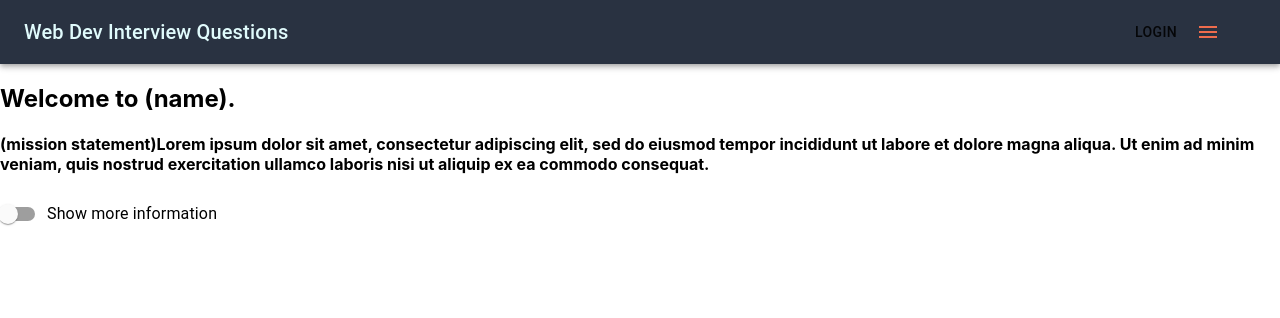
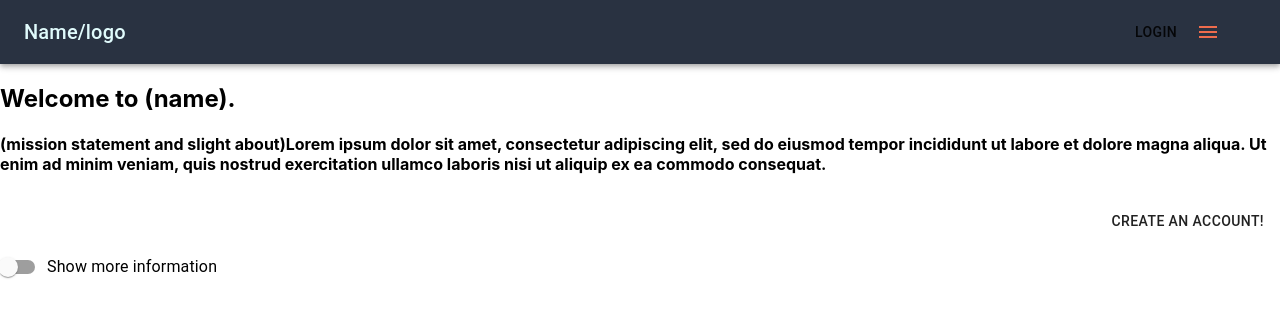
Before and after one commit to DavidAndreww/webDevIQ-frontEnd, a React (Create React App) app: page / in a window 1280 px wide. Shown: the top 318 px of the page. Built offline with nearby package versions, Linux system fonts and the light colour scheme; the HTML template or start-up script is replaced by a standard one.

Commit message:
just messing with sign up page, should consider user management outsource

```diff
--- a/src/app.css
+++ b/src/app.css
@@ -47,3 +47,8 @@ margin: 60px;
   justify-content: center;
   color: #ee6c4d;
 }
+#createButton {
+  color: #ee6c4d;
+  font-size: 18px;
+  border: 1px solid #ee6c4d;
+}
--- /dev/null
+++ b/src/components/createAccount.js
@@ -0,0 +1,83 @@
+import React from 'react';
+import Button from '@material-ui/core/Button';
+import TextField from '@material-ui/core/TextField';
+import Dialog from '@material-ui/core/Dialog';
+import DialogActions from '@material-ui/core/DialogActions';
+import DialogContent from '@material-ui/core/DialogContent';
+import DialogContentText from '@material-ui/core/DialogContentText';
+import DialogTitle from '@material-ui/core/DialogTitle';
+
+export default function FormDialog() {
+	const [open, setOpen] = React.useState(false);
+
+	const handleClickOpen = () => {
+		setOpen(true);
+	};
+
+	const handleClose = () => {
+		setOpen(false);
+	};
+
+	return (
+		<div>
+			<Button onClick={handleClickOpen} id="createButton">
+				Create an Account!
+      </Button>
+			<Dialog open={open} onClose={handleClose} aria-labelledby="form-dialog-title">
+				<DialogTitle id="form-dialog-title">Sign Up!</DialogTitle>
+				<DialogContent>
+					<DialogContentText>
+						Sign up for a free account to learn more about the interview process for a web development job.
+          </DialogContentText>
+					<TextField
+						autoFocus
+						margin="dense"
+						id="firstName"
+						label="First Name"
+						type="name1"
+						fullWidth
+					/>
+					<TextField
+						autoFocus
+						margin="dense"
+						id="lastName"
+						label="Last Name"
+						type="name2"
+						fullWidth
+					/>
+					<TextField
+						autoFocus
+						margin="dense"
+						id="username"
+						label="Username"
+						type="username"
+						fullWidth
+					/>
+					<TextField
+						autoFocus
+						margin="dense"
+						id="name"
+						label="Email Address"
+						type="email"
+						fullWidth
+					/>
+					<TextField
+						id="filled-password-input"
+						label="Password"
+						type="password"
+						margin="dense"
+						fullWidth
+					/>
+				</DialogContent>
+				<DialogActions>
+					<Button onClick={handleClose} color="primary">
+						Cancel
+          </Button>
+					<Button onClick={handleClose} color="primary">
+						Subscribe
+          </Button>
+				</DialogActions>
+			</Dialog>
+		</div>
+	);
+}
--- a/src/components/landing.js
+++ b/src/components/landing.js
@@ -4,15 +4,15 @@ import Grow from '@material-ui/core/Grow';
 import { makeStyles } from '@material-ui/core/styles';
 import Switch from '@material-ui/core/Switch';
 import FormControlLabel from '@material-ui/core/FormControlLabel';
-import AddIcon from '@material-ui/icons/Add';
-import Fab from '@material-ui/core/Fab';
+import FormDialog from '../components/createAccount'
+import DialogActions from '@material-ui/core/DialogActions';
 
 
 
 const useStyles = makeStyles((theme) => ({
 	root: {
 		height: 180,
-		width: '80%'
+		width: '90%'
 	},
 	container: {
 		display: 'flex',
@@ -41,7 +41,10 @@ const Landing = () => {
 		<div className='landingRoot'>
 			<div id='welcomeText'>
 				<h2>Welcome to (name).</h2>
-				<h4>(mission statement)Lorem ipsum dolor sit amet, consectetur adipiscing elit, sed do eiusmod tempor incididunt ut labore et dolore magna aliqua. Ut enim ad minim veniam, quis nostrud exercitation ullamco laboris nisi ut aliquip ex ea commodo consequat.</h4>
+				<h4>(mission statement and slight about)Lorem ipsum dolor sit amet, consectetur adipiscing elit, sed do eiusmod tempor incididunt ut labore et dolore magna aliqua. Ut enim ad minim veniam, quis nostrud exercitation ullamco laboris nisi ut aliquip ex ea commodo consequat.</h4>
+				<DialogActions>
+           <FormDialog />
+				</DialogActions>
 			</div>
 
 			<div className={classes.root}>
--- a/src/components/nav.js
+++ b/src/components/nav.js
@@ -102,7 +102,7 @@ export default function ButtonAppBar() {
       <AppBar position="static">
         <Toolbar className={classes.root}>
           <Typography variant="h6" className={classes.title}>
-            Web Dev Interview Questions
+            Name/logo
           </Typography>
           <Button id='loginButton'>Login</Button>
           <div>
```
